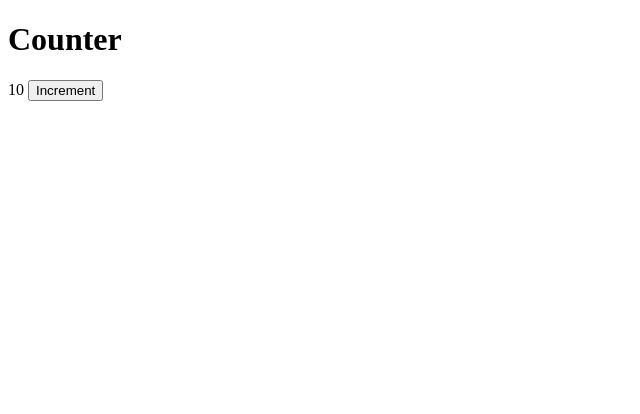
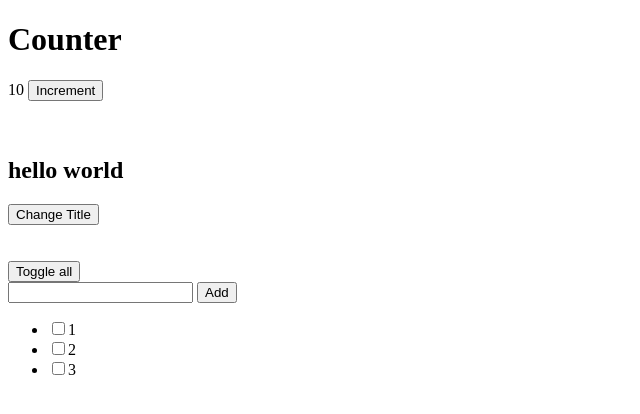
Before and after one commit to canoe726/web-component, a plain HTML site: page web-component-1/index.html in a window 1280 px wide. Shown: the whole page, without its empty margins (0-640 px from the left). Drawn offline with Linux system fonts and the light colour scheme.

Commit message:
add custom components

```diff
--- /dev/null
+++ b/web-component-1/component.js
@@ -0,0 +1,27 @@
+class MyComponent extends HTMLElement {
+  connectedCallback () {
+    this.render();
+  }
+
+  static get observedAttributes () {
+    return ['title'];
+  }
+
+  attributeChangedCallback (props, oldValue, newValue) {
+    this.render();
+  }
+
+  render () {
+    const title = this.attributes.title.value;
+    const titleElem = `<h1>${title}</h1>`;
+    this.innerHTML = `
+      ${titleElem}
+    `;
+  }
+
+  disconnectedCallback () {
+    console.log('I am leaving');
+  }
+}
+
+customElements.define('my-component', MyComponent);
--- a/web-component-1/index.html
+++ b/web-component-1/index.html
@@ -7,13 +7,51 @@
         height: 100%;
       }
     </style>
+    <script>
+      // my-component
+      const title = ['😀 first change', '👏👏👏 second change', '🙇‍♂️ hello'];
+
+      function changeElement () {
+        const newTitle = title[Math.floor((Math.random() * title.length))];
+        const elem = document.getElementById('mycomp');
+        elem.attributes.title.value = newTitle;
+      }
+    </script>
+    <script>
+      // my-toggle
+      function toggleAll() {
+
+      }
+    </script>
   </head>
   <body>
-    <my-counter
-      id="counter"
-      count="10"
-    ></my-counter>
-    <script src="./counter.js"></script>
-    <!-- <scri src="./index.js"></scri> -->
+    <section id="my-counter-wrapper">
+      <my-counter
+        id="counter"
+        count="10"
+      ></my-counter>
+    </section>
+    <br/>
+    <br/>
+    <section id="my-compomnent-wrapper">
+      <my-component
+        id="mycomp"
+        title="hello world"
+      ></my-component>
+      <button onclick="changeElement()">Change Title</button>
+    </section>
+    <br/>
+    <br/>
+    <section id="my-toggle-wrapper">
+      <button onclick="toggleAll()">Toggle all</button>
+      <form id="todoForm">
+        <input id="todoName" type="text"></input>
+        <button>Add</button>
+      </form>
+      <my-toggle id="mytoggle" todos="[1,2,3]"></my-toggle>
+    </section>
+    <script src="./counter.js" type="module"></script>
+    <script src="./component.js" type="module"></script>
+    <script src="./toggle.js"></script>
   </body>
 </html>
--- /dev/null
+++ b/web-component-1/toggle.js
@@ -0,0 +1,46 @@
+class Toggle extends HTMLElement {
+  constructor () {
+    super();
+  }
+
+  connectedCallback () {
+    this.render();
+  }
+
+  static get observedAttributes () {
+    return ['todos'];
+  }
+
+  setTodos (todos) {
+    this.todos = todos;
+    this.render();
+  }
+
+  render () {
+    const todos = JSON.parse(this.attributes.todos.value);
+    const toggles = todos.map((todo) => {
+      const input = document.createElement('input');
+      input.type = 'checkbox'
+
+      const li = document.createElement('li');
+      li.append(input);
+      li.append(todo);
+
+      return li;
+    });
+
+    const ul = document.createElement('ul');
+    toggles.map(toggle => {
+      ul.appendChild(toggle);
+    })
+
+    this.appendChild(ul);
+  }
+
+
+  disconnectedCallback () {
+    console.log('detach from dom');
+  }
+}
+
+customElements.define('my-toggle', Toggle);
```
